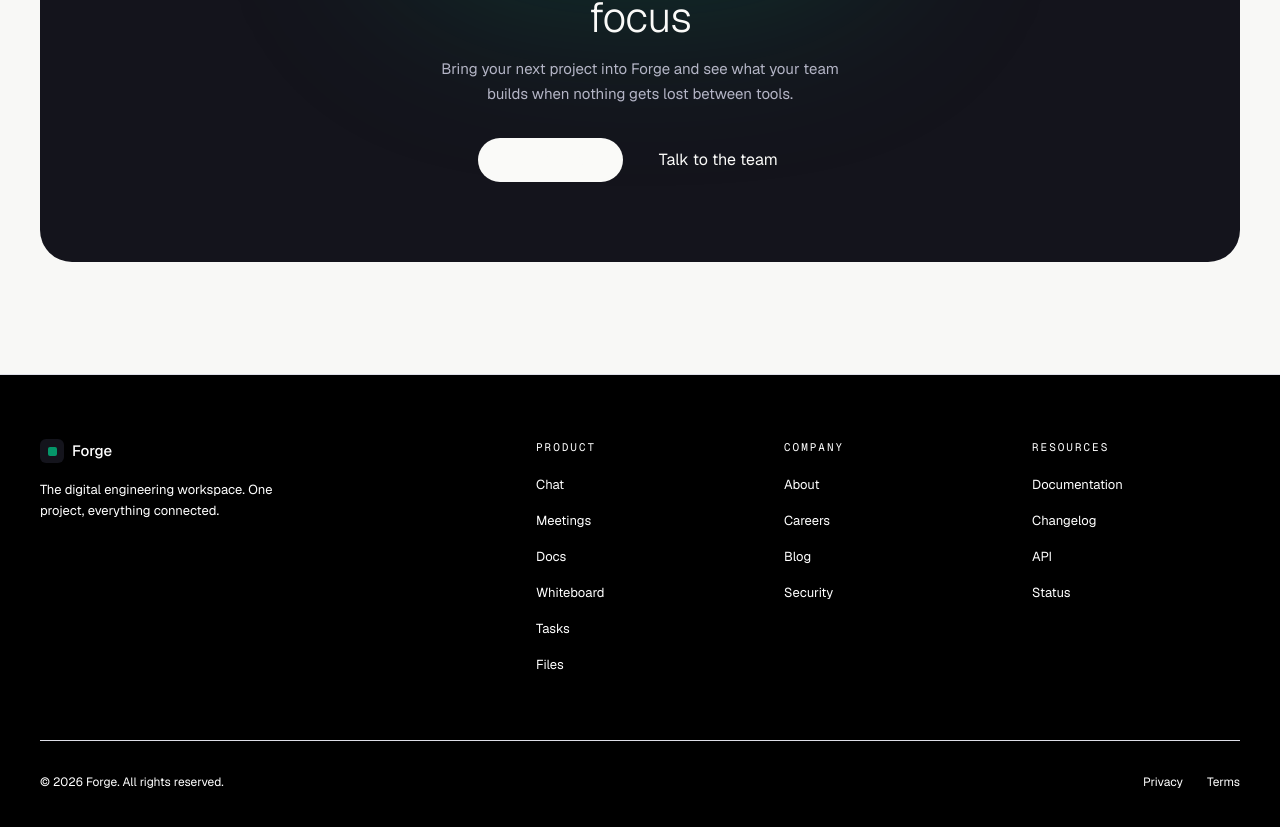
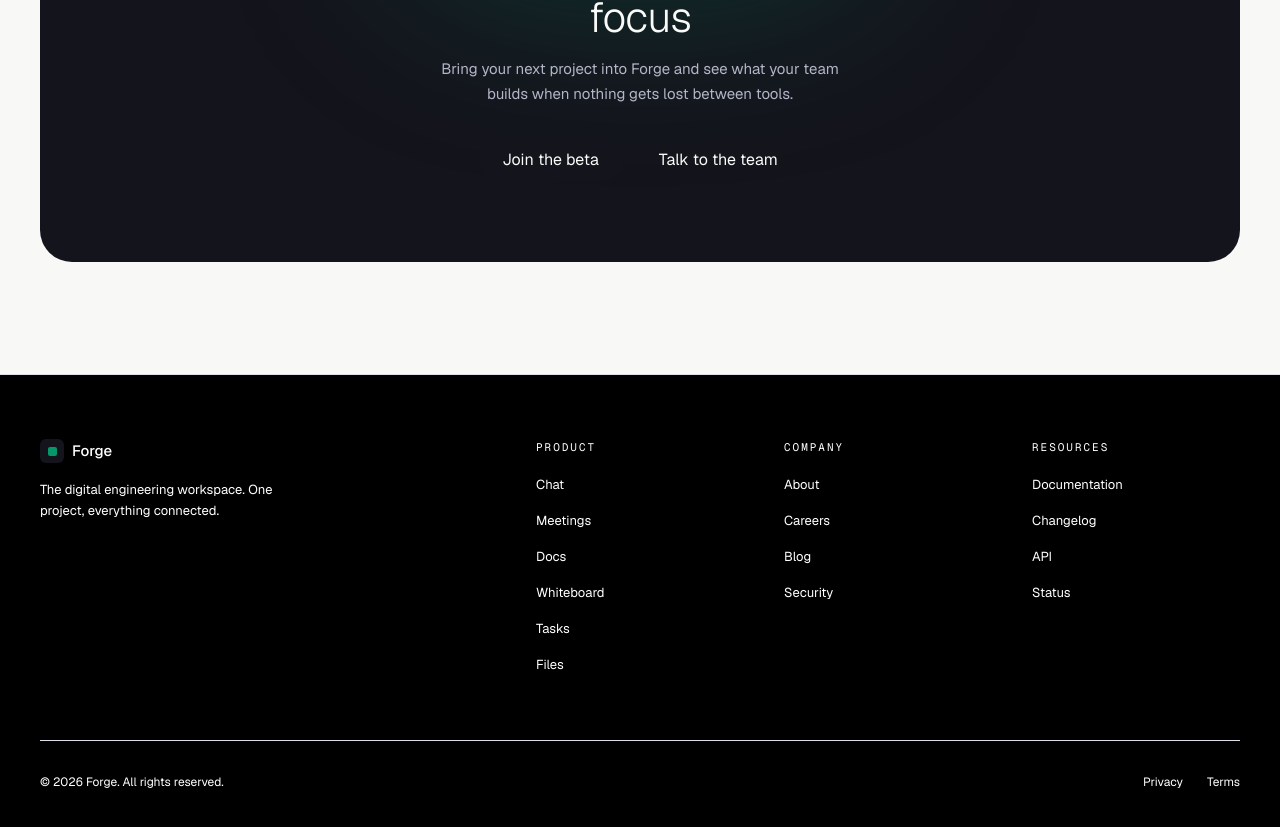
Before and after one commit to Vivek0925/Forge, a Next.js app in the folder apps/web/: page / in a window 1280 px wide. Shown: the part 3311-4138 px from the top of the page. Built offline with nearby package versions, Linux system fonts and the light colour scheme; no server answers.

Commit message:
modifies ui

```diff
--- a/apps/web/components/home/CTA.tsx
+++ b/apps/web/components/home/CTA.tsx
@@ -28,7 +28,7 @@ export default function CTA() {
             when nothing gets lost between tools.
           </p>
           <div className="relative mt-8 flex items-center justify-center gap-3">
-            <Button className="bg-[#FAFAF8] text-[#14141C] hover:bg-[#EDEEF3]">
+            <Button className=" text-[#14141C] hover:bg-white/10">
               Join the beta
             </Button>
             <Button variant="ghost" className="text-[#FAFAF8] hover:bg-white/10">
```
